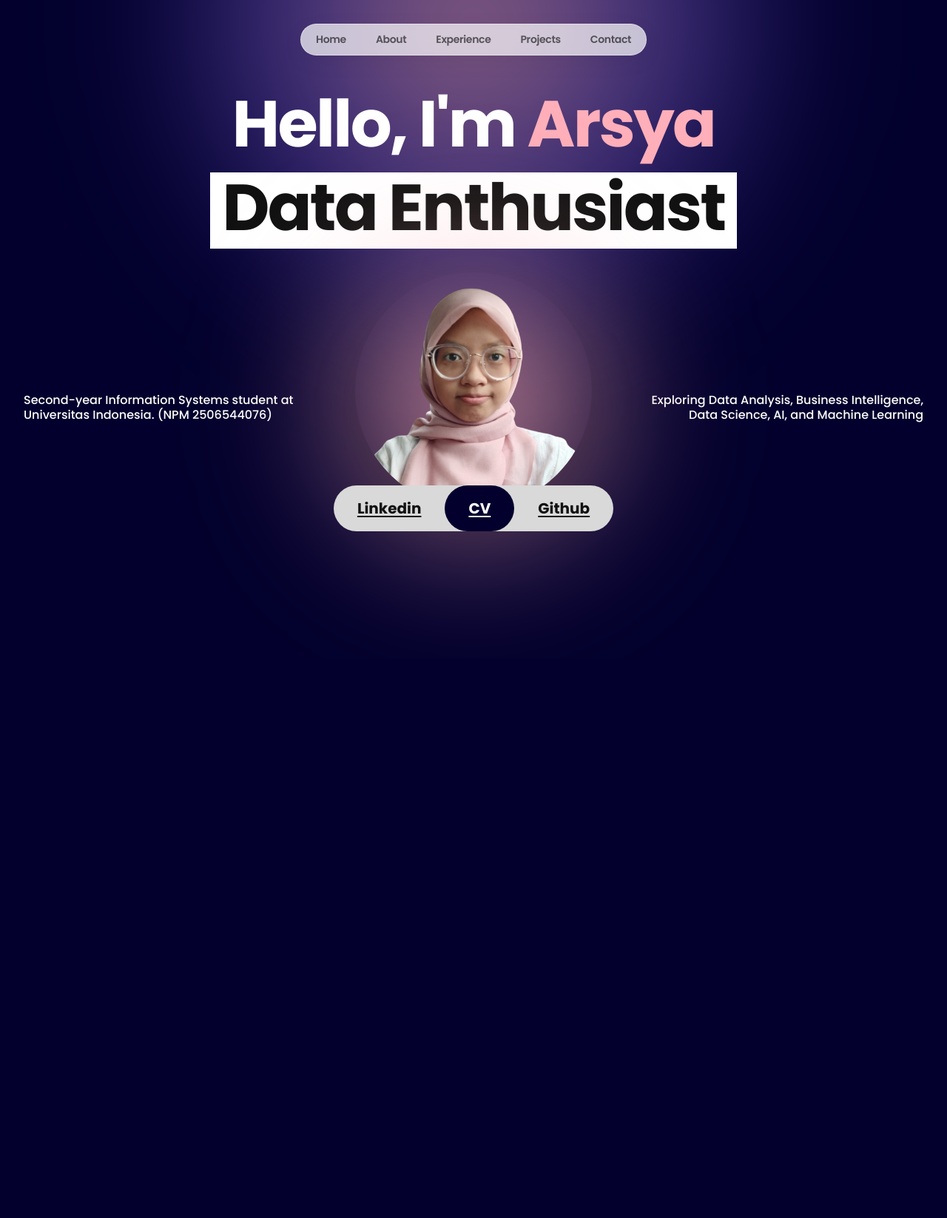
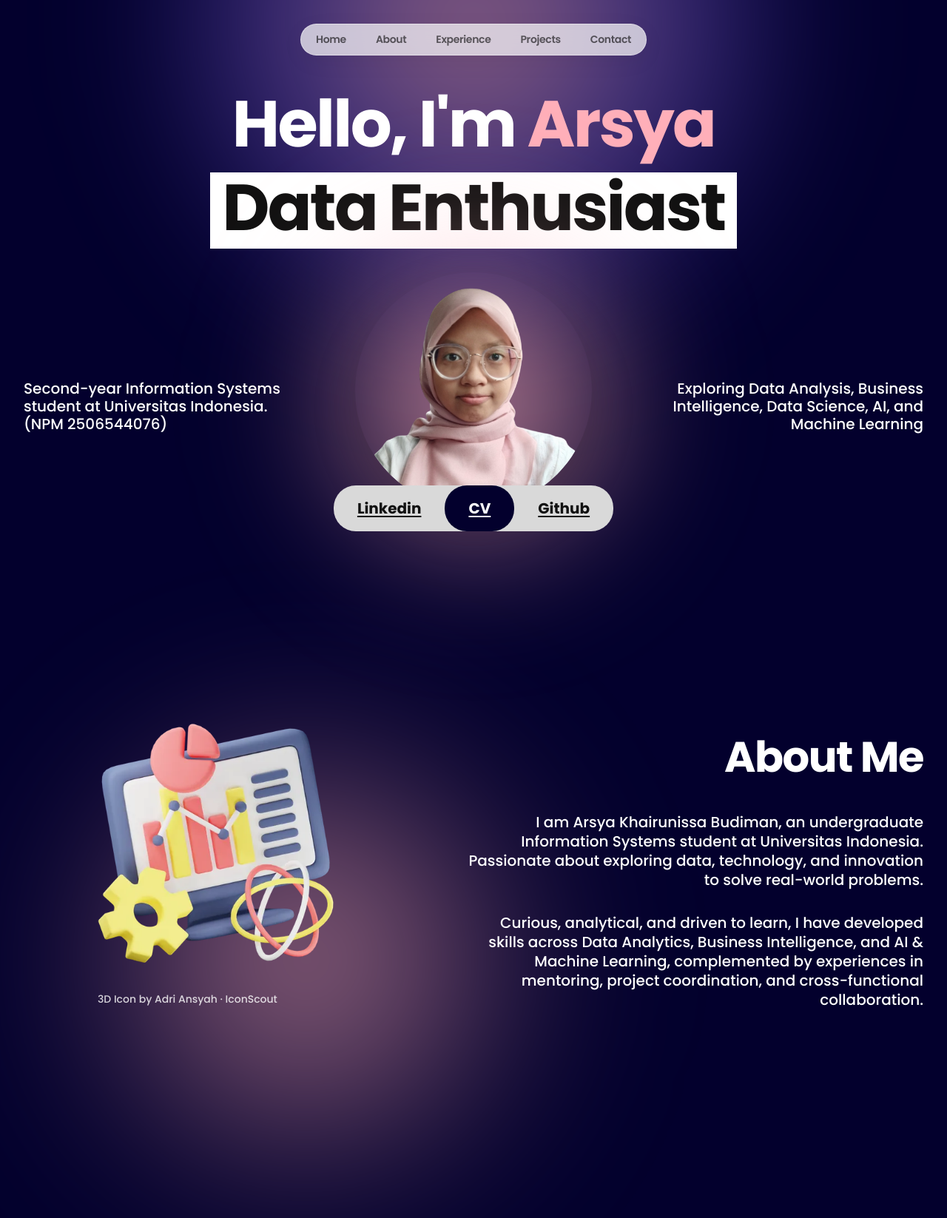
Before and after one commit to syakhrnss/myportofolio, a Django app: page / in a window 1280 px wide. Shown: the whole page at 74% size. Before the commit the page ends 829 px from the top, so only its background shows below. Run offline with Django 5.2, Linux system fonts and the light colour scheme.

Commit message:
feat(about): add about me section layout with bio content and data icon media

```diff
--- a/static/css/style.css
+++ b/static/css/style.css
@@ -16,6 +16,8 @@
   --fs-hero: clamp(2.75rem, 7vw, 5.5rem);
   --fs-section-heading: clamp(2rem, 4.5vw, 3.75rem);
   --fs-body: 1rem;
+  --fs-lead: 1.25rem;
+  --fs-small: 0.875rem;
 
   --space-s: 16px;
   --space-m: 24px;
@@ -200,7 +202,7 @@ a { color: inherit; text-decoration: none; }
 .hero__blurb{
     max-width: 386px;
     font-weight:500;
-    font-size: var(--fs-body-lg);
+    font-size: var(--fs-lead);
     line-height:1.2;
     text-align:left;
     margin-top: var(--space-l);
@@ -250,7 +252,7 @@ a { color: inherit; text-decoration: none; }
     gap: var(--space-xs);
     background: #d9d9d9;
     padding: var(--space-xs);
-    border-radius: var(--radius-pill);
+    border-radius: 30px;
     flex-wrap:wrap;
     justify-content:center;
     margin-top: -32px;
@@ -262,7 +264,7 @@ a { color: inherit; text-decoration: none; }
     text-decoration: underline;
     text-underline-offset: 3px;
     padding: var(--space-s) var(--space-l);
-    border-radius: var(--radius-pill);
+    border-radius: 30px;
     transition: background 0.2s ease, color 0.2s ease;
 }
 .hero__social-link:hover,
@@ -298,3 +300,74 @@ a { color: inherit; text-decoration: none; }
     color: var(--color-white);
     margin: 0 0 var(--space-l);
 }
+
+.about{
+    position:relative;
+    padding: var(--space-xxxl) var(--space-l);
+    overflow:visible;
+}
+.about__glow{
+    width:700px;
+    height:700px;
+    top:10%;
+    left:5%;
+    filter: blur(110px);
+    background: radial-gradient(circle,
+      rgba(255,175,185,0.7) 0%,
+      rgba(255,175,185,0.4) 30%,
+      rgba(255,175,185,0.18) 50%,
+      rgba(255,175,185,0.06) 68%,
+      rgba(255,175,185,0) 82%);
+}
+
+.about__grid{
+    position:relative;
+    z-index:1;
+    max-width: var(--max-width);
+    margin: 0 auto;
+    display:grid;
+    grid-template-columns: minmax(220px, 380px) 1fr;
+    align-items:center;
+    gap: var(--space-xxl);
+}
+
+.about__media{
+    display:flex;
+    flex-direction:column;
+    align-items:flex-start;
+    gap: var(--space-s);
+}
+.about__icon{
+    width: 100%;
+    max-width: 340px;
+    transform: translateX(90px);
+}
+.about__credit{
+    font-weight:500;
+    font-size: var(--fs-small);
+    opacity:0.8;
+    text-align:left;
+    transform: translateX(100px);
+}
+.about__content{
+    text-align:right;
+}
+.about__title{
+    margin: 0 0 var(--space-l);
+}
+.about__lead{
+    max-width: 620px;
+    margin: 0 0 var(--space-l) auto;
+    font-weight:500;
+    font-size: var(--fs-lead);
+    line-height:1.3;
+    text-align:right;
+}
+  .about__text{
+    max-width: 620px;
+    margin: 0 0 0 auto;
+    font-weight:500;
+    font-size: var(--fs-lead);
+    line-height:1.3;
+    text-align:right;
+}
--- a/templates/index.html
+++ b/templates/index.html
@@ -54,7 +54,21 @@
         </div>
     </section>
 
-    <section id="about" class="about"></section>
+    <section id="about" class="about">
+        <div class="glow glow--pink about__glow" aria-hidden="true"></div>
+            <div class="about__grid">
+                <div class="about__media">
+                    <img class="about__icon reveal reveal--zoom" src="static/img/data.webp" alt="Decorative 3D illustration of data analytics icons: charts, gears, and magnifying glass">
+                    <p class="about__credit">3D Icon by Adri Ansyah &middot; IconScout</p>
+                </div>
+            <div class="about__content">
+                <h2 class="section-heading about__title">About Me</h2>
+                <p class="about__lead">I am Arsya Khairunissa Budiman, an undergraduate Information Systems student at Universitas Indonesia. Passionate about exploring data, technology, and innovation to solve real-world problems.</p>
+                <p class="about__text">Curious, analytical, and driven to learn, I have developed skills across Data Analytics, Business Intelligence, and AI &amp; Machine Learning, complemented by experiences in mentoring, project coordination, and cross-functional collaboration.</p>
+            </div>
+        </div>
+    </section>
+
     <section id="experience" class="exp-edu"></section>
     <section id="projects" class="projects"></section>
     <section id="contact" class="contact"></section>
```
Also changed, not shown: static/img/data.webp (added).
